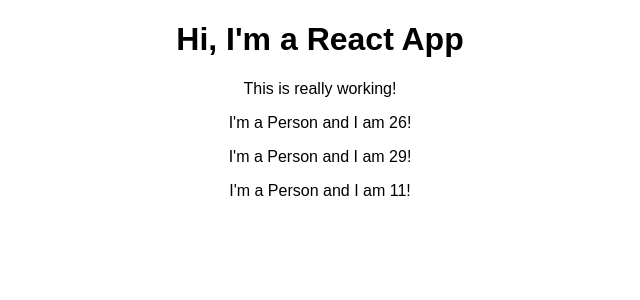
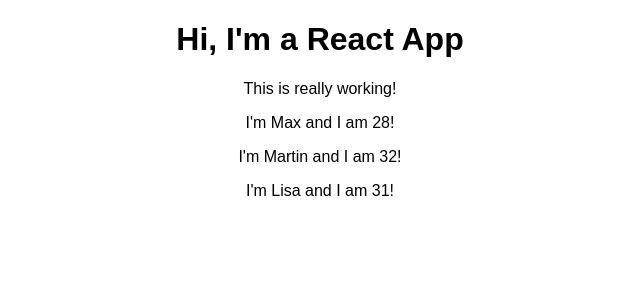
Before and after one commit to tintildev/Learn_React, a React (Create React App) app in the folder react-complete-guide/: page / in a window 1280 px wide. Shown: the top 300 px of the page, without its empty margins (320-960 px from the left). Built offline with nearby package versions, Linux system fonts and the light colour scheme.

Commit message:
working with props

```diff
--- a/react-complete-guide/src/App.js
+++ b/react-complete-guide/src/App.js
@@ -11,9 +11,9 @@
       <div className="App">
         <h1>Hi, I'm a React App</h1>
         <p>This is really working!</p>
-        <Person />
-        <Person />
-        <Person />
+        <Person name="Max" age="28" />
+        <Person name="Martin" age="32">My Hobbies: Coding</Person>
+        <Person name="Lisa" age="31"/>
       </div>
     );
 
--- a/react-complete-guide/src/Person/Person.js
+++ b/react-complete-guide/src/Person/Person.js
@@ -1,8 +1,8 @@
 import React from 'react'
 
-const person = () => {
+const person = (props) => {
     //JS Code in JSX
-    return <p>I'm a Person and I am {Math.floor(Math.random() *30 )}!</p>
+    return <p>I'm {props.name} and I am {props.age}!</p>
 };
 
 export default person
```
